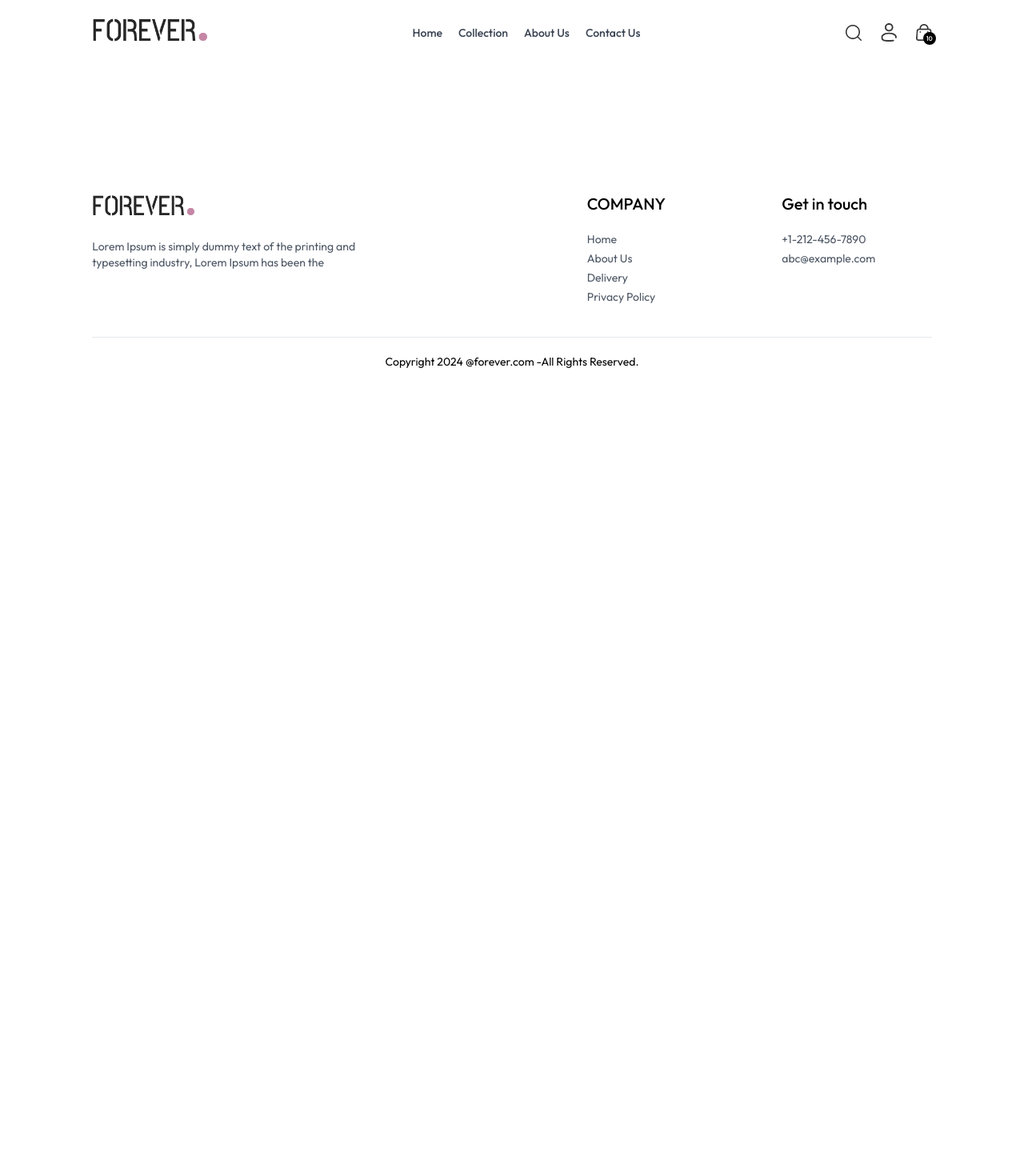
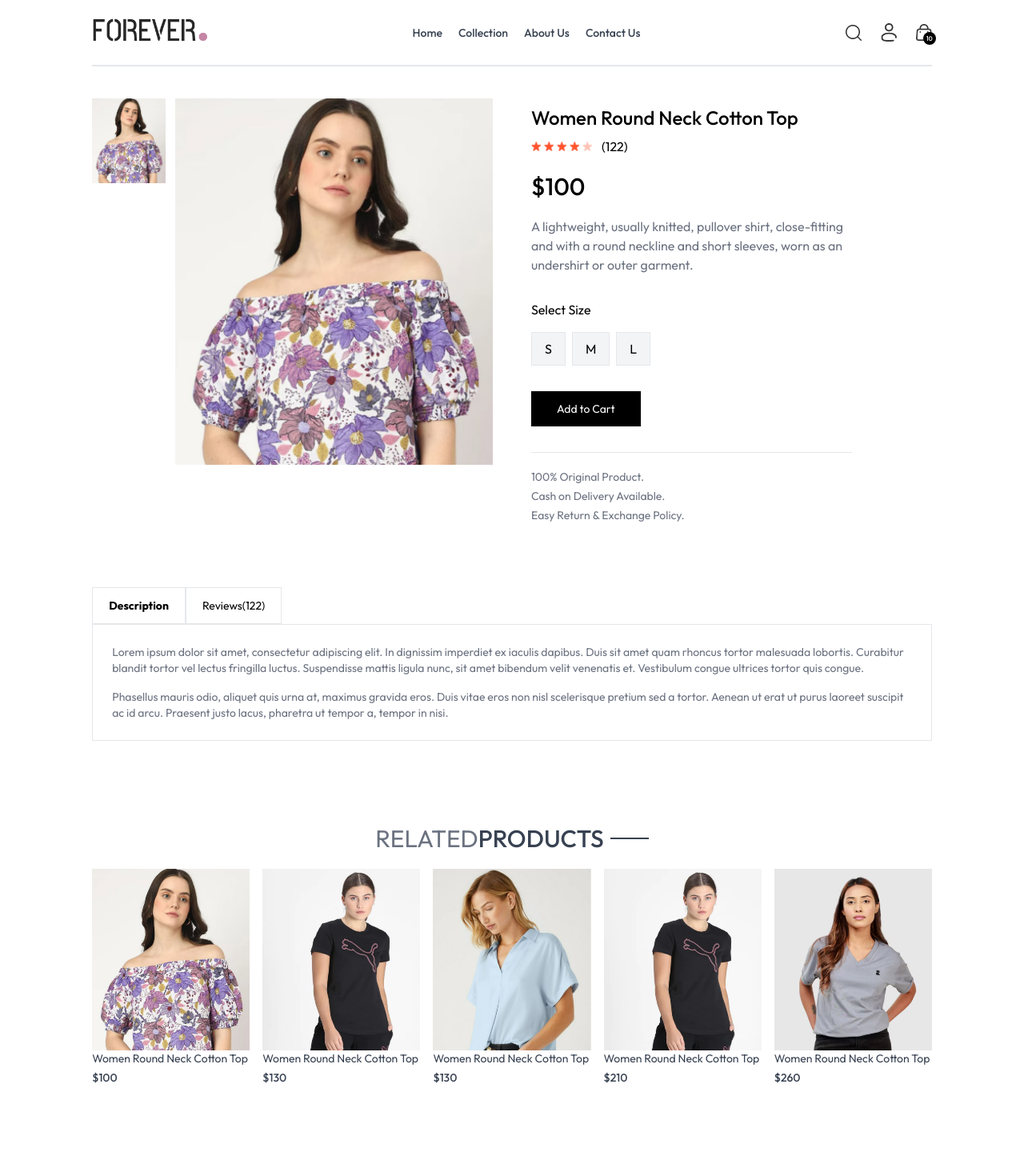
Before and after one commit to Bakr02/ecommerce-app, a React (Vite) app in the folder frontend/: page /product/aaaaa in a window 1280 px wide. Shown: the top 1470 px of the page at 80% size. Before the commit the page ends 800 px from the top, so only its background shows below. Built offline with nearby package versions, Linux system fonts and the light colour scheme.

Commit message:
Product page complete

```diff
--- /dev/null
+++ b/frontend/src/components/RelatedProducts.jsx
@@ -0,0 +1,46 @@
+import React, { useContext, useEffect, useState } from 'react'
+import { ShopContext } from '../context/ShopContext'
+import Title from './Title'
+import ProductItem from './ProductItem'
+
+const RelatedProducts = ({ category, subCategory }) => {
+
+    const { products } = useContext(ShopContext);
+    const [relatedProducts, setRelatedProducts] = useState([]);
+
+    useEffect(() => {
+
+        if (products.length > 0) {
+            let productsCopy = products.slice();
+
+            productsCopy = productsCopy.filter(product => product.category === category && product.subCategory === subCategory)
+
+            setRelatedProducts(productsCopy.slice(0, 5));
+        }
+
+    }, [products])
+    return (
+        <div className='my-24'>
+            <div className='text-center text-3xl py-2'>
+                <Title
+                    text1={'RELATED'}
+                    text2={'PRODUCTS'}
+                />
+            </div>
+            <div className='grid grid-cols-2 sm:grid-cols-3 md:grid-cols-4 lg:grid-cols-5 gap-4 gap-y-6'>
+                {relatedProducts.map((item, index) => (
+                    <ProductItem
+                        key={index}
+                        id={item._id}
+                        name={item.name}
+                        image={item.image}
+                        price={item.price}
+                    />
+                ))}
+            </div>
+
+        </div>
+    )
+}
+
+export default RelatedProducts
--- a/frontend/src/index.css
+++ b/frontend/src/index.css
@@ -18,6 +18,10 @@
     font-style: normal;
 }
 
+::-webkit-scrollbar {
+    display: none;
+}
+
 @media (max-width: 640px) {
     a.active {
         background-color: black;
--- a/frontend/src/pages/Product.jsx
+++ b/frontend/src/pages/Product.jsx
@@ -1,11 +1,126 @@
-import React from 'react'
+import React, { useContext, useEffect, useState } from 'react'
+import { useParams } from 'react-router-dom'
+import { ShopContext } from '../context/ShopContext';
+import { assets } from '../assets/frontend_assets/assets';
+import RelatedProducts from '../components/RelatedProducts';
 
 const Product = () => {
-  return (
-    <div>
+
+  const { productId } = useParams();
+  const { products, currency } = useContext(ShopContext);
+  const [productData, setProductData] = useState(false);
+  const [image, setImage] = useState('');
+  const [size, setSize] = useState('');
+
+  const fetchProductData = async () => {
+
+    products.map(item => {
+      if (item._id === productId) {
+        setProductData(item);
+        setImage(item.image[0]);
+        return null;
+      }
+    })
+  }
+
+  useEffect(() => {
+    fetchProductData();
+  }, [productId, products])
+
+
+  return productData ? (
+    <div className='border-t-2 pt-10 transition-opacity duration-500 opacity-100'>
+
+      {/* Product Data */}
+      <div className='flex gap-12 sm:gap-12 flex-col sm:flex-row'>
+
+        {/* Product Images */}
+        <div className='flex-1 flex flex-col-reverse gap-3 sm:flex-row'>
+
+          <div className='flex sm:flex-col overflow-x-auto sm:overflow-y-scroll justify-between sm:justify-normal sm:w-[18.45%] w-full'>
+            {
+              productData?.image?.map((item, index) => (
+                <img
+                  onClick={() => setImage(item)}
+                  src={item}
+                  key={index}
+                  className='w-[24%] sm:w-full sm:mb-3 flex-shrink-0 cursor-pointer'
+                  alt=""
+                />
+              ))
+            }
+          </div>
+          <div className='w-full sm:w-[80%]'>
+            <img
+              className='w-full h-auto'
+              src={image}
+              alt=""
+            />
+          </div>
+        </div>
+        {/* <-----Product Information-----> */}
+        <div className='flex-1'>
+          <h1 className='font-medium text-2xl mt-2'>{productData.name}</h1>
+          <div className='flex items-center gap-1 mt-2'>
+            <img src={assets.star_icon} alt="" className="w-3" />
+            <img src={assets.star_icon} alt="" className="w-3" />
+            <img src={assets.star_icon} alt="" className="w-3" />
+            <img src={assets.star_icon} alt="" className="w-3" />
+            <img src={assets.star_dull_icon} alt="" className="w-3" />
+            <p className='pl-2'>(122)</p>
+          </div>
+          <p className='mt-5 text-3xl font-medium'>{currency}{productData.price}</p>
+          <p className='mt-5 text-gray-500 md:w-4/5'>{productData.description}</p>
+
+          <div className='flex flex-col gap-4 my-8'>
+            <p>Select Size</p>
+            <div className='flex gap-2'>
+              {productData?.sizes?.map((item, index) => (
+                <button
+                  onClick={() => setSize(item)}
+                  className={`border py-2 px-4 ${item === size ? 'border-black border-2 bg-black text-white' : 'bg-gray-100'}`}
+                  key={index}
+                >{item}</button>
+              ))}
+            </div>
+          </div>
+          <button className='bg-black text-white px-8 py-3 text-sm active:bg-gray-700'>Add to Cart</button>
+          <hr className='mt-8 sm:w-4/5' />
+
+          <div className='text-sm text-gray-500 mt-5 flex flex-col gap-1'>
+            <p>100% Original Product.</p>
+            <p>Cash on Delivery Available.</p>
+            <p>Easy Return & Exchange Policy.</p>
+          </div>
+        </div>
+      </div>
+
+      {/* -----Description & Review Section----- */}
+      <div className='mt-20'>
+        <div className='flex'>
+          <b className='border px-5 py-3 text-sm'>Description</b>
+          <p className='border px-5 py-3 text-sm'>Reviews(122)</p>
+        </div>
+        <div className='flex flex-col gap-4 border p-6 text-sm text-gray-500'>
+          <p>
+            Lorem ipsum dolor sit amet, consectetur adipiscing elit. In dignissim imperdiet ex iaculis dapibus. Duis sit amet quam rhoncus tortor malesuada lobortis. Curabitur blandit tortor vel lectus fringilla luctus. Suspendisse mattis ligula nunc, sit amet bibendum velit venenatis et. Vestibulum congue ultrices tortor quis congue.
+          </p>
+          <p>
+            Phasellus mauris odio, aliquet quis urna at, maximus gravida eros. Duis vitae eros non nisl scelerisque pretium sed a tortor. Aenean ut erat ut purus laoreet suscipit ac id arcu. Praesent justo lacus, pharetra ut tempor a, tempor in nisi.
+          </p>
+        </div>
+      </div>
+
+      {/* -----Related Products----- */}
+      <RelatedProducts
+        category={productData.category}
+        subCategory={productData.subCategory}
+      />
+    </div>
+  ) :
+    <div className='opacity-0'>
 
     </div>
-  )
 }
 
 export default Product
```
